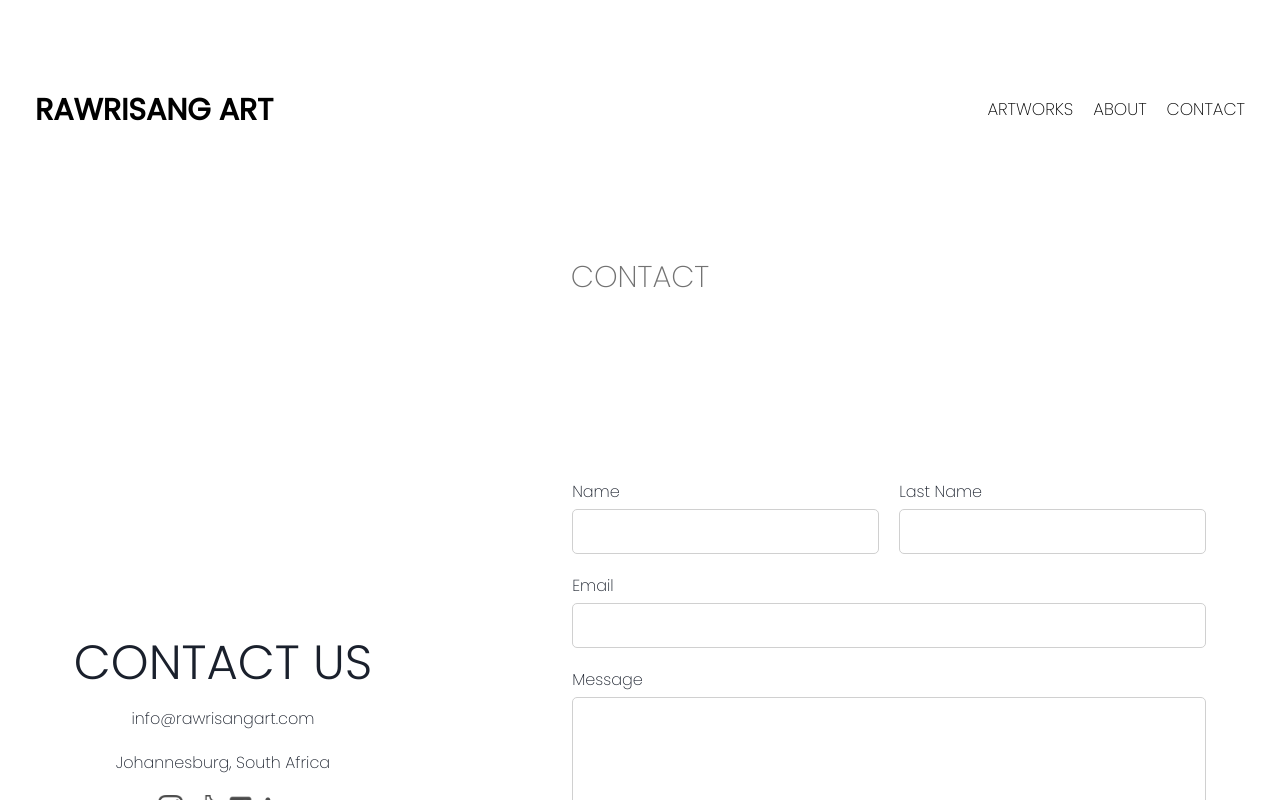
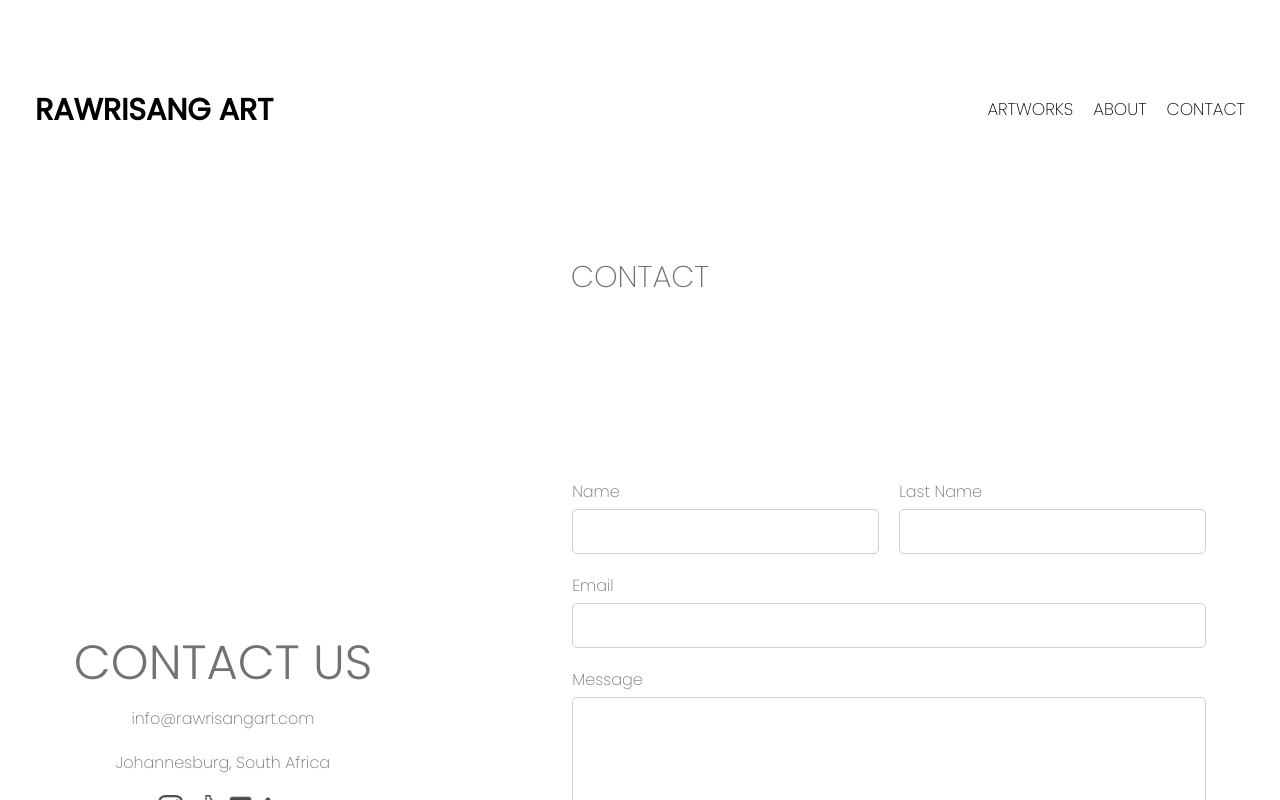
Before and after one commit to NeoBaholo/rawart, a Next.js app: page /contact in a window 1280 px wide. Shown: the top 800 px of the page. Built offline with nearby package versions, Linux system fonts and the light colour scheme.

Commit message:
remove chakra

```diff
--- a/app/layout.tsx
+++ b/app/layout.tsx
@@ -5,7 +5,7 @@ import type { Metadata } from 'next'
 import { Poppins } from 'next/font/google'
 import Footer from '@/components/footer/Footer'
 import Navbar from '@/components/navbar/Navbar'
-import { ChakraProvider } from '@chakra-ui/react'
+
 
 
 const poppins = Poppins({
@@ -26,7 +26,7 @@ export default function RootLayout({
     <html lang="en">
       <body className={poppins.className}>
         <Navbar/>
-        <ChakraProvider>{children}</ChakraProvider>
+        {children}
         <Footer/>
       </body>
 
```
